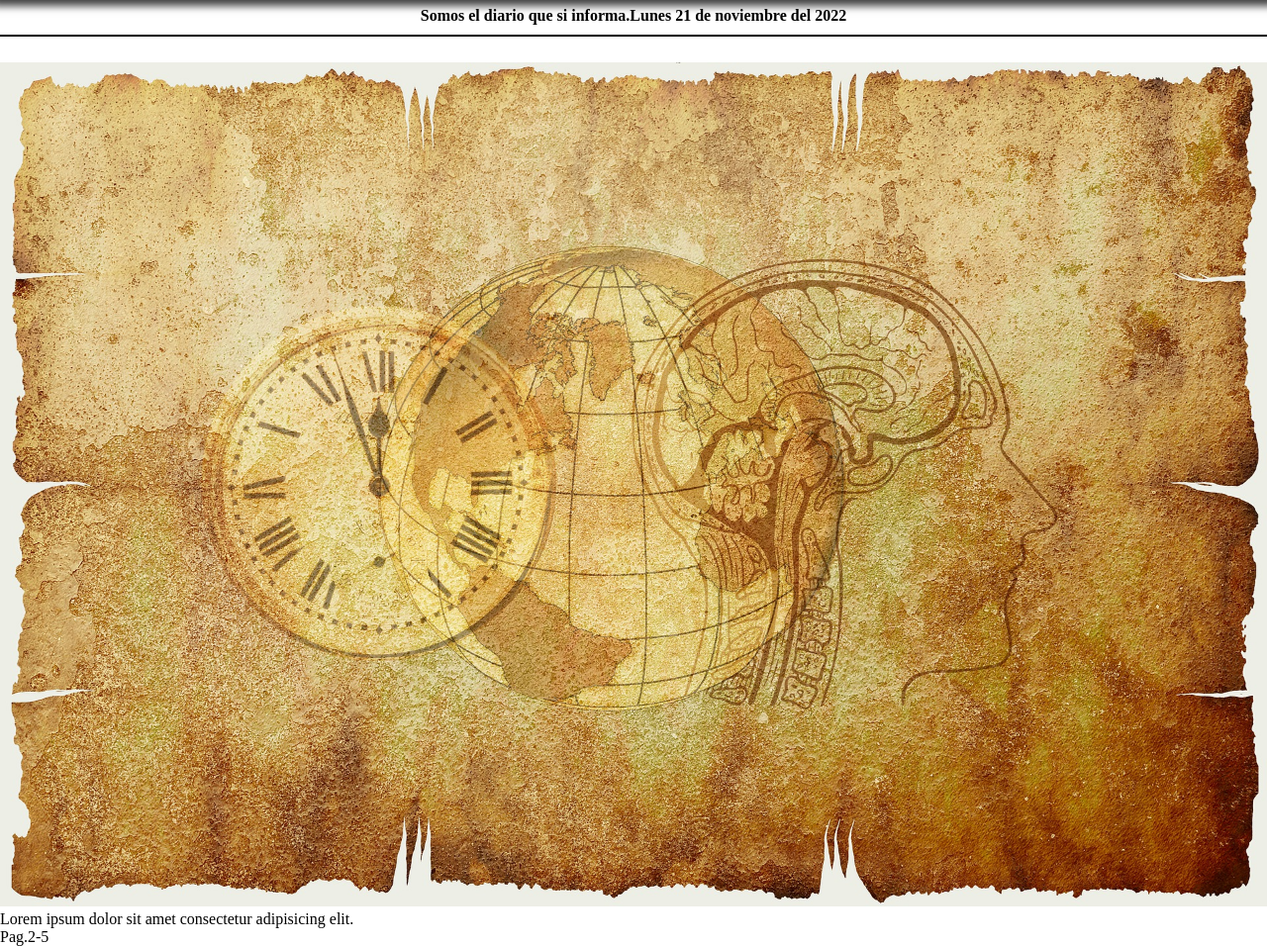
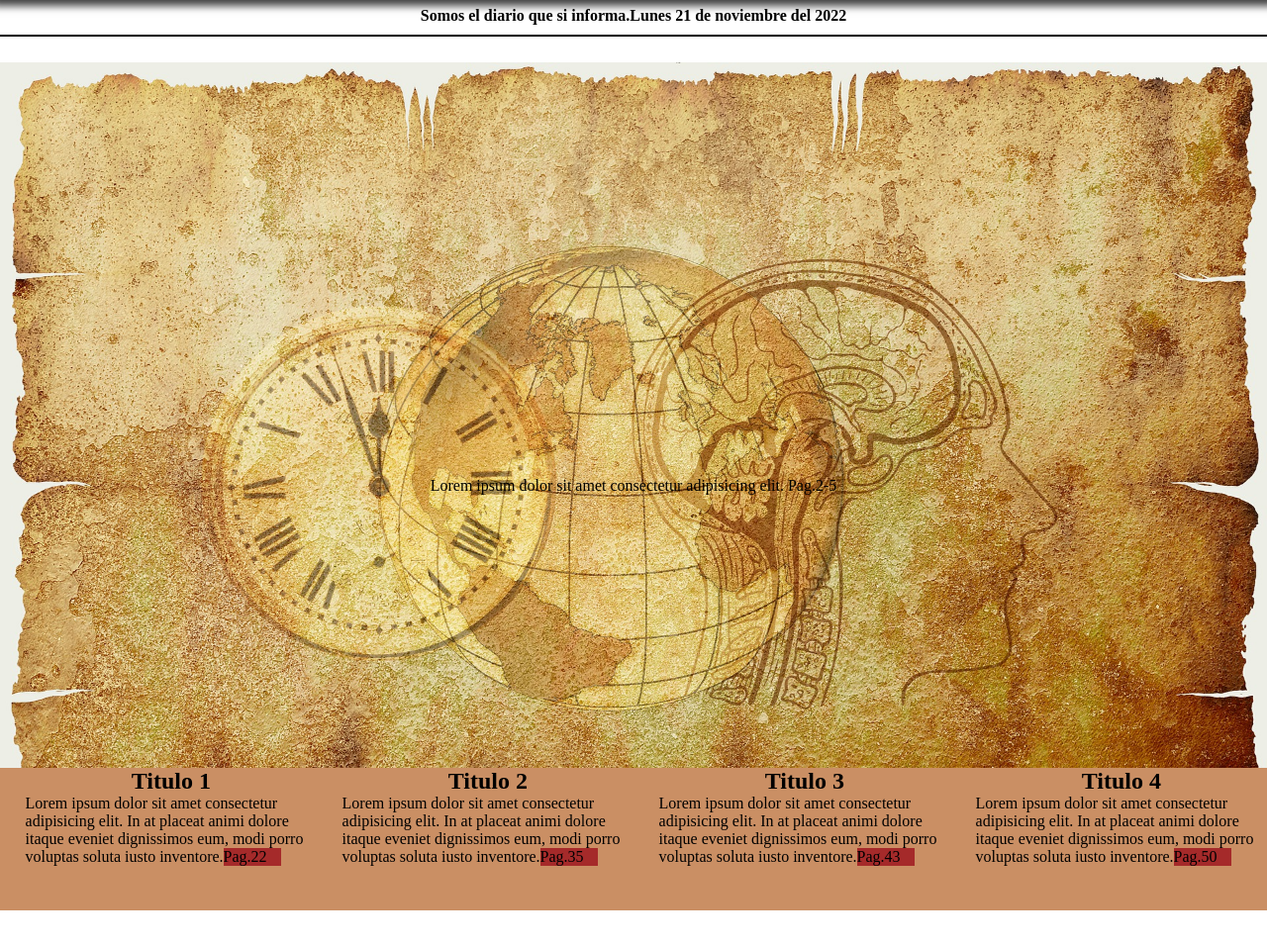
Before and after one commit to Heidy13Cruz/El_Periodico, a plain HTML site: page index.html in a window 1280 px wide. Shown: the part 77-1033 px from the top of the page at 99% size. After the commit the page ends 997 px from the top, so only its background shows below. Drawn offline with Linux system fonts and the light colour scheme; a web font is replaced by a local one.

Commit message:
noticias secundarias editadas

```diff
--- a/Assets/sass/estilo.scss
+++ b/Assets/sass/estilo.scss
@@ -33,32 +33,48 @@
 .main{
 
     &__section{
+        position: relative;
+
+        &__p {
+            position: absolute;
+            top: 50%;
+            left: 50%;
+            transform: translate(-50%, -50%);
+            z-index: 2;
+        }
+
         img{
             width: 100%;
+            z-index: 1;
         }
-        p{
-        }
-        position: absolute;
 
         &__noticias{
+            position: absolute;
+            bottom: 0;
             width: 100%;
             background-color: rgb(202, 143, 100);
             display: flex;
-
+            z-index: 2;
         }
     }
-    .noticias{
-        width: 96%;
-        margin-left: 2%
+}
 
-        h2{
-            text-align: center;
-        }
+.noticias{
+    width: 96%;
+    height: 9rem;
+    margin-left: 2%;
+    position: relative;
+    z-index: 1;
+
+    & span{
+        position: absolute;
+        width: 20%;
+        background-color: brown;
     }
 
-    .pagina{
-        width: 15%;
-        background-color: brown;
 
+
+    & h2 {
+        text-align: center;
     }
 }
--- a/index.html
+++ b/index.html
@@ -21,31 +21,27 @@
     <main class="main">
         <section class="main__section">
             <img src="./Assets/Img/images.jpg">
-            <p>Lorem ipsum dolor sit amet consectetur adipisicing elit.
+            <p class="main__section__p">Lorem ipsum dolor sit amet consectetur adipisicing elit.
+                <span>Pag.2-5</span>
             </p>
-            <p>Pag.2-5</p>
-        </section>
-        <section class="main__section__noticias">
+            <article class="main__section__noticias">
                 <section class="noticias">
                     <h2>Titulo 1</h2>
-                <p>Lorem ipsum dolor sit amet consectetur adipisicing elit. In at placeat animi dolore itaque eveniet dignissimos eum, modi porro voluptas soluta iusto inventore.</p>
-                <p class="pagina">Pag.22</p>
+                    <p>Lorem ipsum dolor sit amet consectetur adipisicing elit. In at placeat animi dolore itaque eveniet dignissimos eum, modi porro voluptas soluta iusto inventore.  <span>Pag.22</span> </p>
                 </section>
                 <section class="noticias">
                     <h2>Titulo 2</h2>
-                <p>Lorem ipsum dolor sit amet consectetur adipisicing elit. In at placeat animi dolore itaque eveniet dignissimos eum, modi porro voluptas soluta iusto inventore.</p>
-                <p class="pagina">Pag.35</p>
+                    <p>Lorem ipsum dolor sit amet consectetur adipisicing elit. In at placeat animi dolore itaque eveniet dignissimos eum, modi porro voluptas soluta iusto inventore.<span>Pag.35</span> </p>
                 </section>
                 <section class="noticias">
                     <h2>Titulo 3</h2>
-                <p>Lorem ipsum dolor sit amet consectetur adipisicing elit. In at placeat animi dolore itaque eveniet dignissimos eum, modi porro voluptas soluta iusto inventore.</p>
-                <p class="pagina">Pag.43</p>
+                    <p>Lorem ipsum dolor sit amet consectetur adipisicing elit. In at placeat animi dolore itaque eveniet dignissimos eum, modi porro voluptas soluta iusto inventore.<span>Pag.43</span></p>
                 </section>
                 <section class="noticias">
                     <h2>Titulo 4</h2>
-                <p>Lorem ipsum dolor sit amet consectetur adipisicing elit. In at placeat animi dolore itaque eveniet dignissimos eum, modi porro voluptas soluta iusto inventore.</p>
-                <p class="pagina">Pag.50</p>
+                    <p>Lorem ipsum dolor sit amet consectetur adipisicing elit. In at placeat animi dolore itaque eveniet dignissimos eum, modi porro voluptas soluta iusto inventore.<span>Pag.50</span></p>
                 </section>
+            </article>
         </section>
     </main>
 
```
Also changed, not shown: Assets/css/estilo.css, 1 other file. Lines whose indentation alone changed are shown as unchanged.
